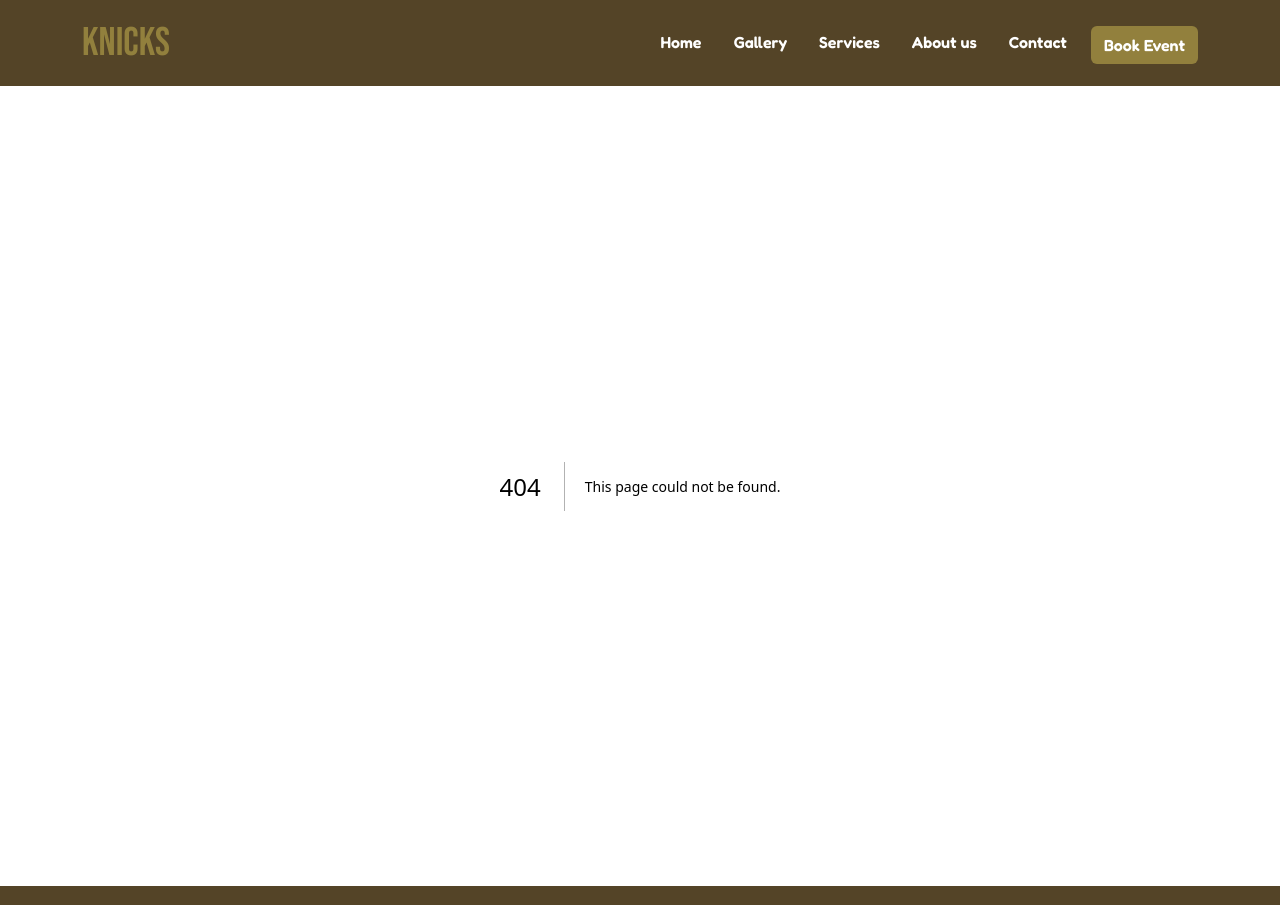
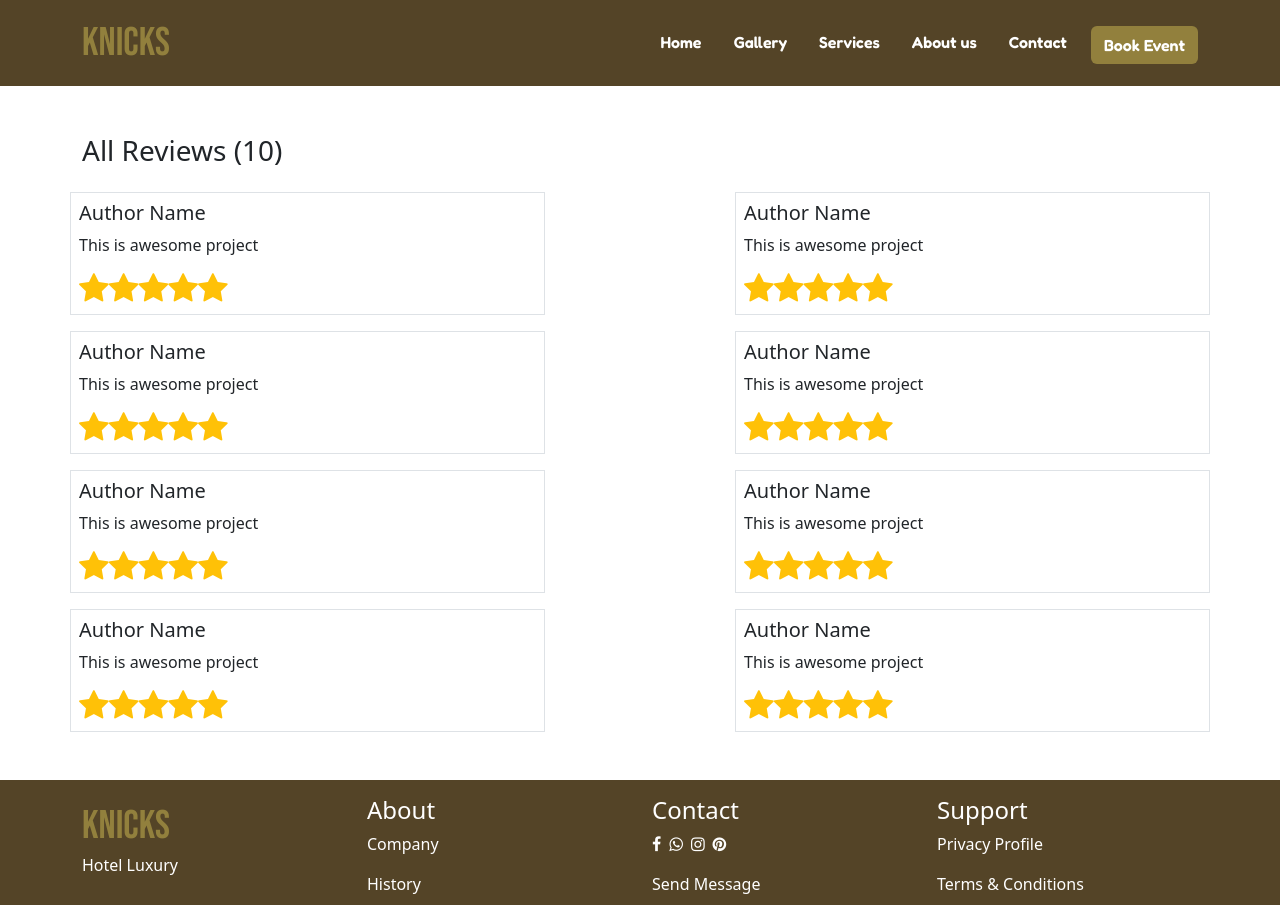
Before and after one commit to thangleth/hotel_management, a Next.js app in the folder frontend/: page /reviews in a window 1280 px wide. Before the commit this address had no page. Shown: the top 905 px of the page. Built offline with nearby package versions, Linux system fonts and the light colour scheme.

Commit message:
add images in lightbox, add reviews page

```diff
--- a/frontend/package.json
+++ b/frontend/package.json
@@ -14,6 +14,7 @@
     "bootstrap": "^5.3.3",
     "chart.js": "^4.4.8",
     "font-awesome": "^4.7.0",
+    "fslightbox-react": "^1.7.6",
     "next": "15.1.7",
     "react": "^19.0.0",
     "react-chartjs-2": "^5.3.0",
--- /dev/null
+++ b/frontend/src/app/reviews/page.js
@@ -0,0 +1,105 @@
+
+
+export default function Page() {
+    return (
+        <section className="container my-5">
+            <h3 className="my-4">All Reviews (10)</h3>
+            <div className="row mb-3">
+                <div className="col-5 border p-2">
+                    <h5>Author Name</h5>
+                    <p>This is awesome project</p>
+                    <span className="text-warning">
+                        <i className="fa fa-star fa-2x"></i>
+                        <i className="fa fa-star fa-2x"></i>
+                        <i className="fa fa-star fa-2x"></i>
+                        <i className="fa fa-star fa-2x"></i>
+                        <i className="fa fa-star fa-2x"></i>
+                    </span>
+                </div>
+                <div className="col-5 offset-1 ms-auto border p-2">
+                    <h5>Author Name</h5>
+                    <p>This is awesome project</p>
+                    <span className="text-warning">
+                        <i className="fa fa-star fa-2x"></i>
+                        <i className="fa fa-star fa-2x"></i>
+                        <i className="fa fa-star fa-2x"></i>
+                        <i className="fa fa-star fa-2x"></i>
+                        <i className="fa fa-star fa-2x"></i>
+                    </span>
+                </div>
+            </div>
+            <div className="row mb-3">
+                <div className="col-5 border p-2">
+                    <h5>Author Name</h5>
+                    <p>This is awesome project</p>
+                    <span className="text-warning">
+                        <i className="fa fa-star fa-2x"></i>
+                        <i className="fa fa-star fa-2x"></i>
+                        <i className="fa fa-star fa-2x"></i>
+                        <i className="fa fa-star fa-2x"></i>
+                        <i className="fa fa-star fa-2x"></i>
+                    </span>
+                </div>
+                <div className="col-5 offset-1 ms-auto border p-2">
+                    <h5>Author Name</h5>
+                    <p>This is awesome project</p>
+                    <span className="text-warning">
+                        <i className="fa fa-star fa-2x"></i>
+                        <i className="fa fa-star fa-2x"></i>
+                        <i className="fa fa-star fa-2x"></i>
+                        <i className="fa fa-star fa-2x"></i>
+                        <i className="fa fa-star fa-2x"></i>
+                    </span>
+                </div>
+            </div>
+            <div className="row mb-3">
+                <div className="col-5 border p-2">
+                    <h5>Author Name</h5>
+                    <p>This is awesome project</p>
+                    <span className="text-warning">
+                        <i className="fa fa-star fa-2x"></i>
+                        <i className="fa fa-star fa-2x"></i>
+                        <i className="fa fa-star fa-2x"></i>
+                        <i className="fa fa-star fa-2x"></i>
+                        <i className="fa fa-star fa-2x"></i>
+                    </span>
+                </div>
+                <div className="col-5 offset-1 ms-auto border p-2">
+                    <h5>Author Name</h5>
+                    <p>This is awesome project</p>
+                    <span className="text-warning">
+                        <i className="fa fa-star fa-2x"></i>
+                        <i className="fa fa-star fa-2x"></i>
+                        <i className="fa fa-star fa-2x"></i>
+                        <i className="fa fa-star fa-2x"></i>
+                        <i className="fa fa-star fa-2x"></i>
+                    </span>
+                </div>
+            </div>
+            <div className="row mb-3">
+                <div className="col-5 border p-2">
+                    <h5>Author Name</h5>
+                    <p>This is awesome project</p>
+                    <span className="text-warning">
+                        <i className="fa fa-star fa-2x"></i>
+                        <i className="fa fa-star fa-2x"></i>
+                        <i className="fa fa-star fa-2x"></i>
+                        <i className="fa fa-star fa-2x"></i>
+                        <i className="fa fa-star fa-2x"></i>
+                    </span>
+                </div>
+                <div className="col-5 offset-1 ms-auto border p-2">
+                    <h5>Author Name</h5>
+                    <p>This is awesome project</p>
+                    <span className="text-warning">
+                        <i className="fa fa-star fa-2x"></i>
+                        <i className="fa fa-star fa-2x"></i>
+                        <i className="fa fa-star fa-2x"></i>
+                        <i className="fa fa-star fa-2x"></i>
+                        <i className="fa fa-star fa-2x"></i>
+                    </span>
+                </div>
+            </div>
+        </section >
+    )
+}
--- a/frontend/src/components/HomeReviews.js
+++ b/frontend/src/components/HomeReviews.js
@@ -1,7 +1,7 @@
 export default function HomeReviews() {
     return (
         <section className="container my-5">
-            <h3 className="my-5 text-center">Reviews <a href="#" className="float-end fs-5 btn text-white" style={{ 'backgroundColor': '#92803d' }}>View all</a></h3>
+            <h3 className="my-5 text-center">Reviews <a href="/reviews" className="float-end fs-5 btn hms-color-dark" >View all</a></h3>
             <div className="row mb-5">
                 <div className="col-5 border p-2">
                     <h5>Author Name</h5>
--- a/frontend/src/components/common/Footer.js
+++ b/frontend/src/components/common/Footer.js
@@ -18,15 +18,27 @@ export default function Footer() {
                     </div>
                     <div className='col-3'>
                         <h4 className='text-white'>Contact</h4>
-                        <p><a href='#' className='text-white text-decoration-none'>Company</a></p>
-                        <p><a href='#' className='text-white text-decoration-none'>History</a></p>
-                        <p><a href='#' className='text-white text-decoration-none'>Career</a></p>
+                        <p>
+                            <a href='#' className='text-white text-decoration-none me-2'>
+                                <i className='fa fa-facebook'></i>
+                            </a>
+                            <a href='#' className='text-white text-decoration-none me-2'>
+                                <i className='fa fa-whatsapp'></i>
+                            </a>
+                            <a href='#' className='text-white text-decoration-none me-2'>
+                                <i className='fa fa-instagram'></i>
+                            </a>
+                            <a href='#' className='text-white text-decoration-none me-2'>
+                                <i className='fa fa-pinterest'></i>
+                            </a>
+                        </p>
+                        <p><a href='#' className='text-white text-decoration-none'>Send Message</a></p>
                     </div>
                     <div className='col-3'>
                         <h4 className='text-white'>Support</h4>
-                        <p><a href='#' className='text-white text-decoration-none'>Company</a></p>
-                        <p><a href='#' className='text-white text-decoration-none'>History</a></p>
-                        <p><a href='#' className='text-white text-decoration-none'>Career</a></p>
+                        <p><a href='#' className='text-white text-decoration-none'>Privacy Profile</a></p>
+                        <p><a href='#' className='text-white text-decoration-none'>Terms & Conditions</a></p>
+                        <p><a href='#' className='text-white text-decoration-none'>Help</a></p>
                     </div>
                 </div>
             </div>
```
Also changed, not shown: frontend/src/components/HomeGallery.js (+15 -1 lines), 1 other file (tests, documents, lock files or other folders).
